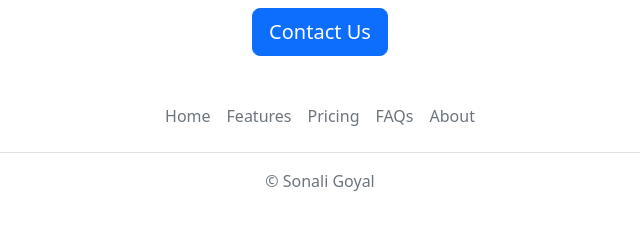
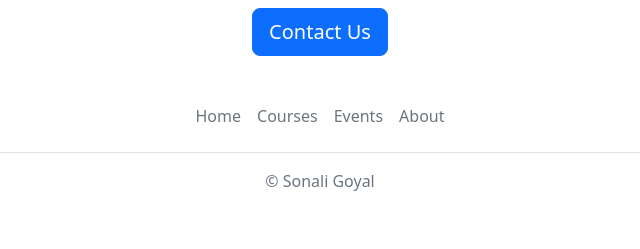
Before and after one commit to sonaligoyal1300/jovian-career-website, a Flask app: page / in a window 1280 px wide. Shown: the part 1418-1667 px from the top of the page, without its empty margins (320-960 px from the left). Run offline with Flask 2, Linux system fonts and the light colour scheme.

Commit message:
site complete

```diff
--- a/templates/footer.html
+++ b/templates/footer.html
@@ -1,11 +1,11 @@
 <div class="container">
   <footer class="py-3 my-4">
     <ul class="nav justify-content-center border-bottom pb-3 mb-3">
-      <li class="nav-item"><a href="#" class="nav-link px-2 text-muted">Home</a></li>
-      <li class="nav-item"><a href="#" class="nav-link px-2 text-muted">Features</a></li>
-      <li class="nav-item"><a href="#" class="nav-link px-2 text-muted">Pricing</a></li>
-      <li class="nav-item"><a href="#" class="nav-link px-2 text-muted">FAQs</a></li>
-      <li class="nav-item"><a href="#" class="nav-link px-2 text-muted">About</a></li>
+      <li class="nav-item"><a  target="_blank" href="https://jovian.ai"  class="nav-link px-2 text-muted">Home</a></li>
+      <li class="nav-item"><a target="_blank" href="https://jovian.ai/learn"  class="nav-link px-2 text-muted">Courses</a></li>
+      <li class="nav-item"><a  target="_blank" href="https://jovian.ai/events"  class="nav-link px-2 text-muted">Events</a></li>
+
+      <li class="nav-item"><a  target="_blank"  href="https://jovian.ai/about" class="nav-link px-2 text-muted">About</a></li>
     </ul>
     <p class="text-center text-muted">&copy; Sonali Goyal</p>
   </footer>
--- a/templates/home.html
+++ b/templates/home.html
@@ -41,7 +41,7 @@
     </div>
     </p>
       <div class="text-center">
-    <a href="mailto:contactUs@jovian.ai?subject= Query For Job Application of for{{jobs[]}}" class="btn btn-primary btn-lg">Contact Us</a>
+    <a href="mailto:contactUs@jovian.ai?subject= Query of Job Application for{{jobs[]}}" class="btn btn-primary btn-lg">Contact Us</a>
       </div>
     </div>
    {% include 'footer.html' %}
--- a/templates/jobitem.html
+++ b/templates/jobitem.html
@@ -18,6 +18,6 @@
   </div>
   </div>
     <div class="col-2">
-   <a  href="mailto:hello@jovian.ai?subject=Application for {{job['title']}}" type="button" class="btn btn-outline-primary">Apply</a>
+   <a target="_top" href="mailto:hello@jovian.ai?subject=Application for {{job['title']}}" type="button" class="btn btn-outline-primary">Apply</a>
     </div>
   </div>
```
